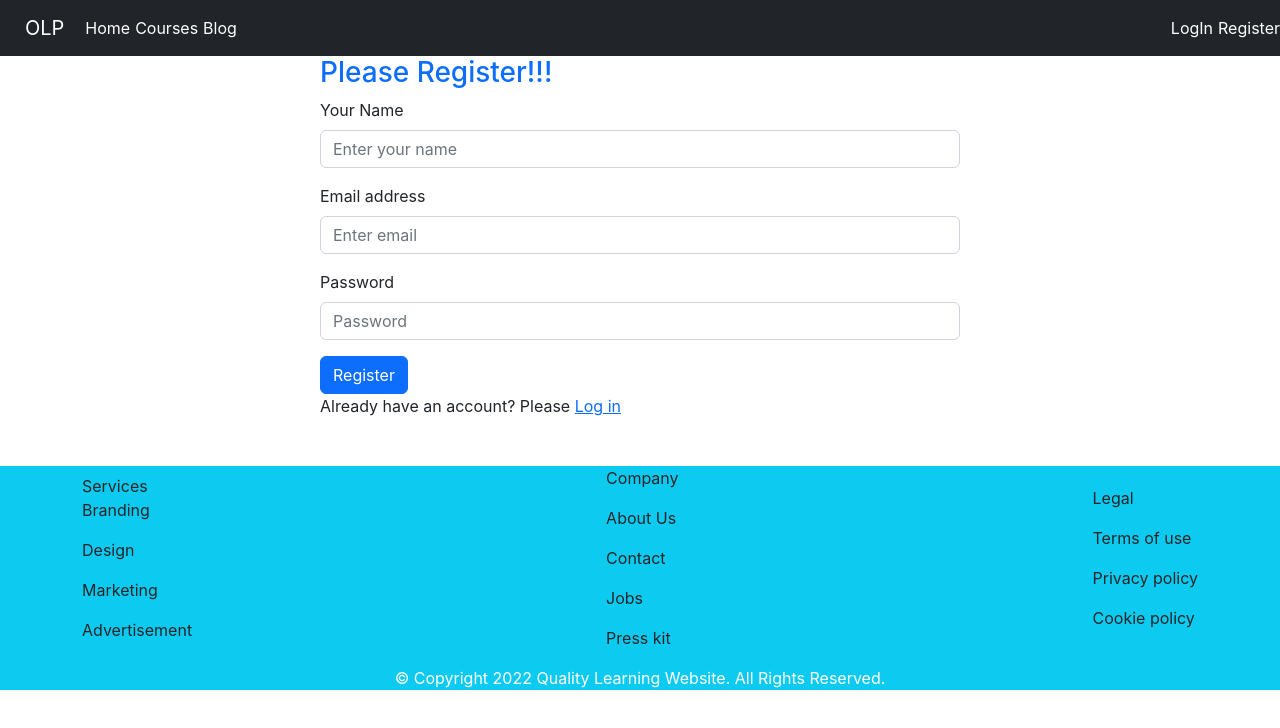
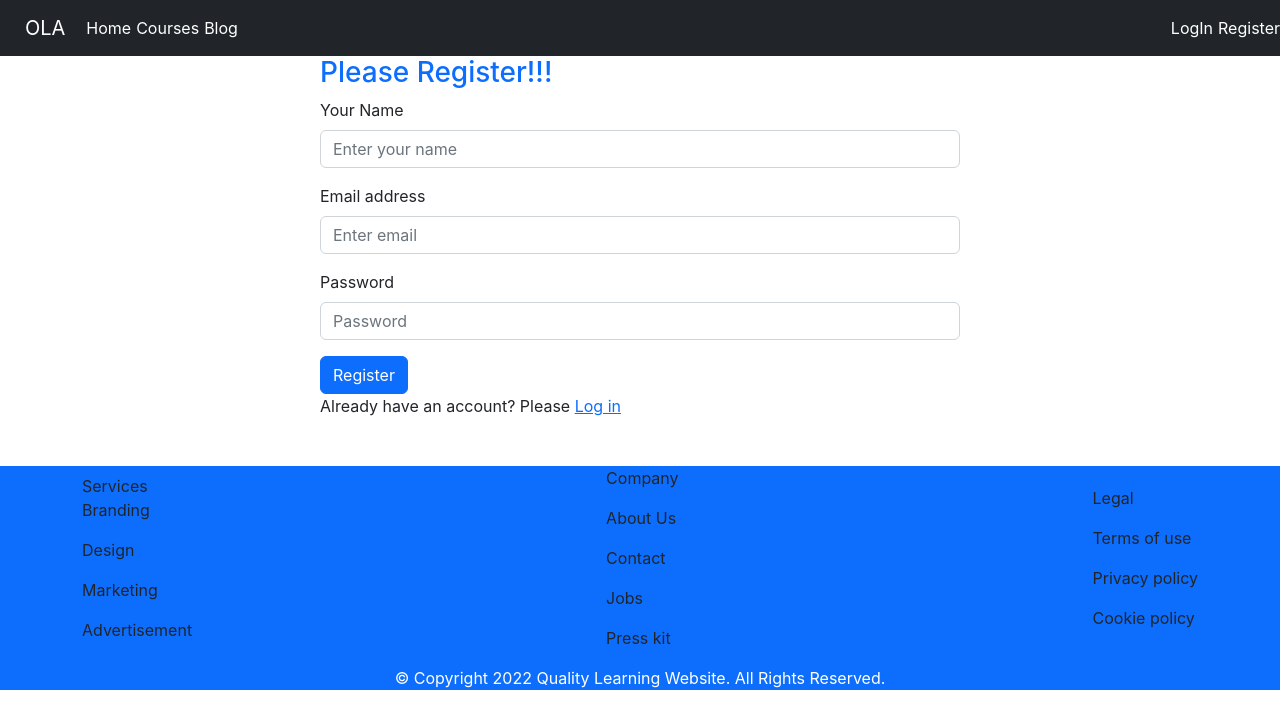
Before and after one commit to tanzimAhmedUtsho/online-learning-app, a React (Create React App) app: page / in a window 1280 px wide. Shown: the top 728 px of the page. Built offline with nearby package versions, Linux system fonts and the light colour scheme.

Commit message:
footer and nav modify

```diff
--- a/public/index.html
+++ b/public/index.html
@@ -30,7 +30,7 @@
       integrity="sha384-rbsA2VBKQhggwzxH7pPCaAqO46MgnOM80zW1RWuH61DGLwZJEdK2Kadq2F9CUG65"
       crossorigin="anonymous"
     />
-    <title>React App</title>
+    <title>Online Learning App</title>
   </head>
   <body>
     <noscript>You need to enable JavaScript to run this app.</noscript>
--- a/src/components/Footer.js
+++ b/src/components/Footer.js
@@ -3,7 +3,7 @@ import { Container } from "react-bootstrap";
 
 const Footer = () => {
   return (
-        <div className="bg-info">
+    <div className="bg-primary">
       <Container className="mx-auto  ">
         <div className="footer mt-5  d-flex align-items-center justify-content-between p-10 bg-neutral text-neutral-content">
           <div>
@@ -28,8 +28,7 @@ const Footer = () => {
           </div>
         </div>
         <div className="text-center text-white bg-neutral pb-10">
-                    © Copyright 2022 Quality Learning Website. All Rights
-                    Reserved.
+          © Copyright 2022 Quality Learning Website. All Rights Reserved.
         </div>
       </Container>
     </div>
--- a/src/components/NavBar.js
+++ b/src/components/NavBar.js
@@ -8,7 +8,7 @@ function NavBar() {
     <>
       <Navbar bg="dark" variant="dark">
         <Container>
-          <Navbar.Brand href="#home">OLP</Navbar.Brand>
+          <Navbar.Brand href="#home">OLA</Navbar.Brand>
           <Nav className="me-auto">
             <NavLink
               style={{
```
Also changed, not shown: 1 other file (tests, documents, lock files or other folders). Lines whose indentation alone changed are shown as unchanged.
